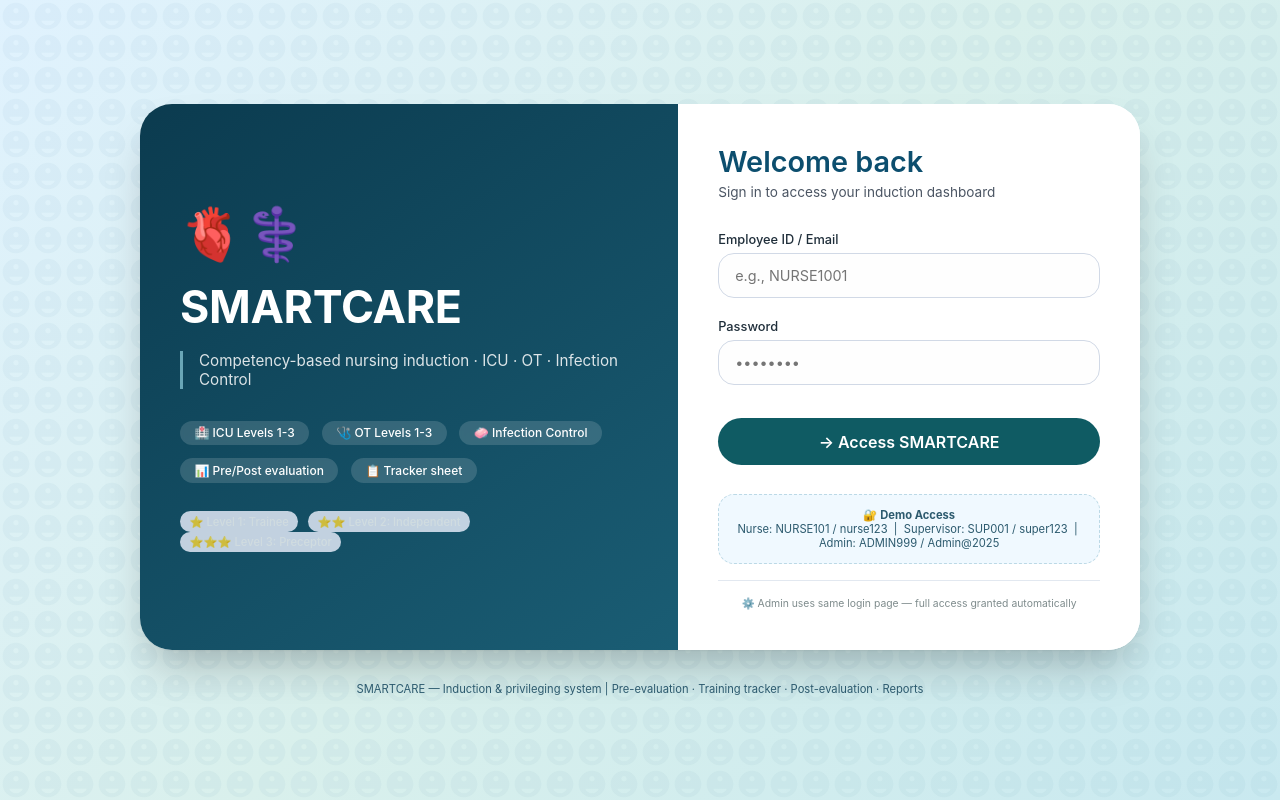
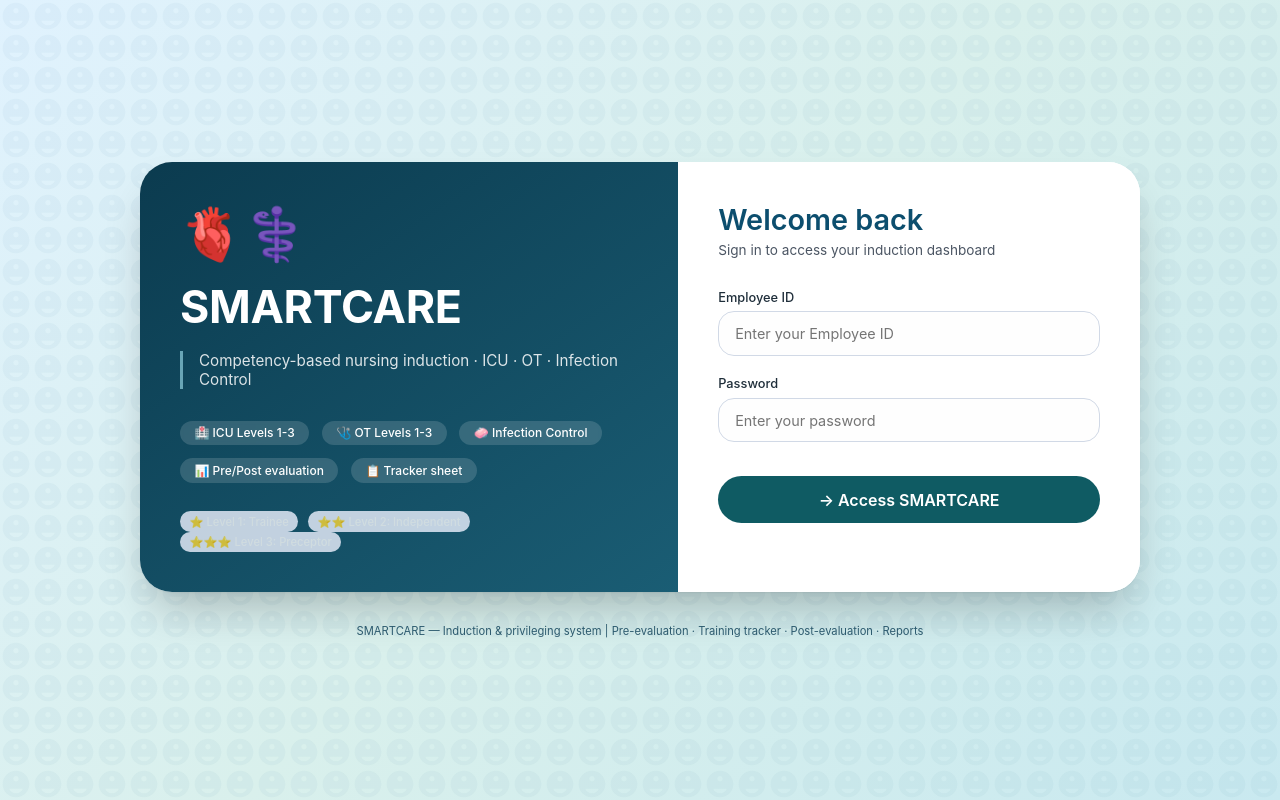
Before and after one commit to smartdevops2025-hub/smartcare, a plain HTML site: page index.html in a window 1280 px wide. Drawn offline with Linux system fonts and the light colour scheme.

Commit message:
Update index.html

```diff
--- a/index.html
+++ b/index.html
@@ -164,17 +164,6 @@
             box-shadow: 0 10px 20px -8px rgba(15,91,99,0.4);
         }
 
-        .demo-hint {
-            margin-top: 1.8rem;
-            background: #f0f9ff;
-            padding: 0.8rem;
-            border-radius: 1rem;
-            font-size: 0.7rem;
-            color: #2c5a6e;
-            text-align: center;
-            border: 1px dashed #bcd9e6;
-        }
-
         .privilege-badge {
             display: inline-block;
             background: #eef2ff;
@@ -183,15 +172,6 @@
             font-size: 0.7rem;
             font-weight: 500;
             margin-right: 0.4rem;
-        }
-
-        .admin-secret-note {
-            margin-top: 1rem;
-            font-size: 0.65rem;
-            color: #7f8c8d;
-            text-align: center;
-            border-top: 1px solid #e2e8f0;
-            padding-top: 1rem;
         }
 
         @media (max-width: 720px) {
@@ -250,26 +230,15 @@
 
             <form id="loginForm">
                 <div class="input-group">
-                    <label>Employee ID / Email</label>
-                    <input type="text" id="username" placeholder="e.g., NURSE1001" required>
+                    <label>Employee ID</label>
+                    <input type="text" id="username" placeholder="Enter your Employee ID" required autocomplete="off">
                 </div>
                 <div class="input-group">
                     <label>Password</label>
-                    <input type="password" id="password" placeholder="••••••••" required>
+                    <input type="password" id="password" placeholder="Enter your password" required>
                 </div>
                 <button type="submit" class="login-btn">→ Access SMARTCARE</button>
             </form>
-
-            <div class="demo-hint">
-                🔐 <strong>Demo Access</strong><br>
-                Nurse: NURSE101 / nurse123 &nbsp;|&nbsp;
-                Supervisor: SUP001 / super123 &nbsp;|&nbsp;
-                Admin: ADMIN999 / Admin@2025
-            </div>
-
-            <div class="admin-secret-note">
-                ⚙️ Admin uses same login page — full access granted automatically
-            </div>
         </div>
     </div>
     <footer>
@@ -278,7 +247,7 @@
 </div>
 
 <script>
-    // User database
+    // User database (not visible to users)
     const users = {
         "ADMIN999": { password: "Admin@2025", role: "admin", name: "System Admin", privilege: 3, department: "All" },
         "NURSE101": { password: "nurse123", role: "nurse", name: "Sarah Johnson", privilege: 1, department: "ICU", preEvalScore: null, trainingStatus: "Pending", postEvalScore: null },
```
